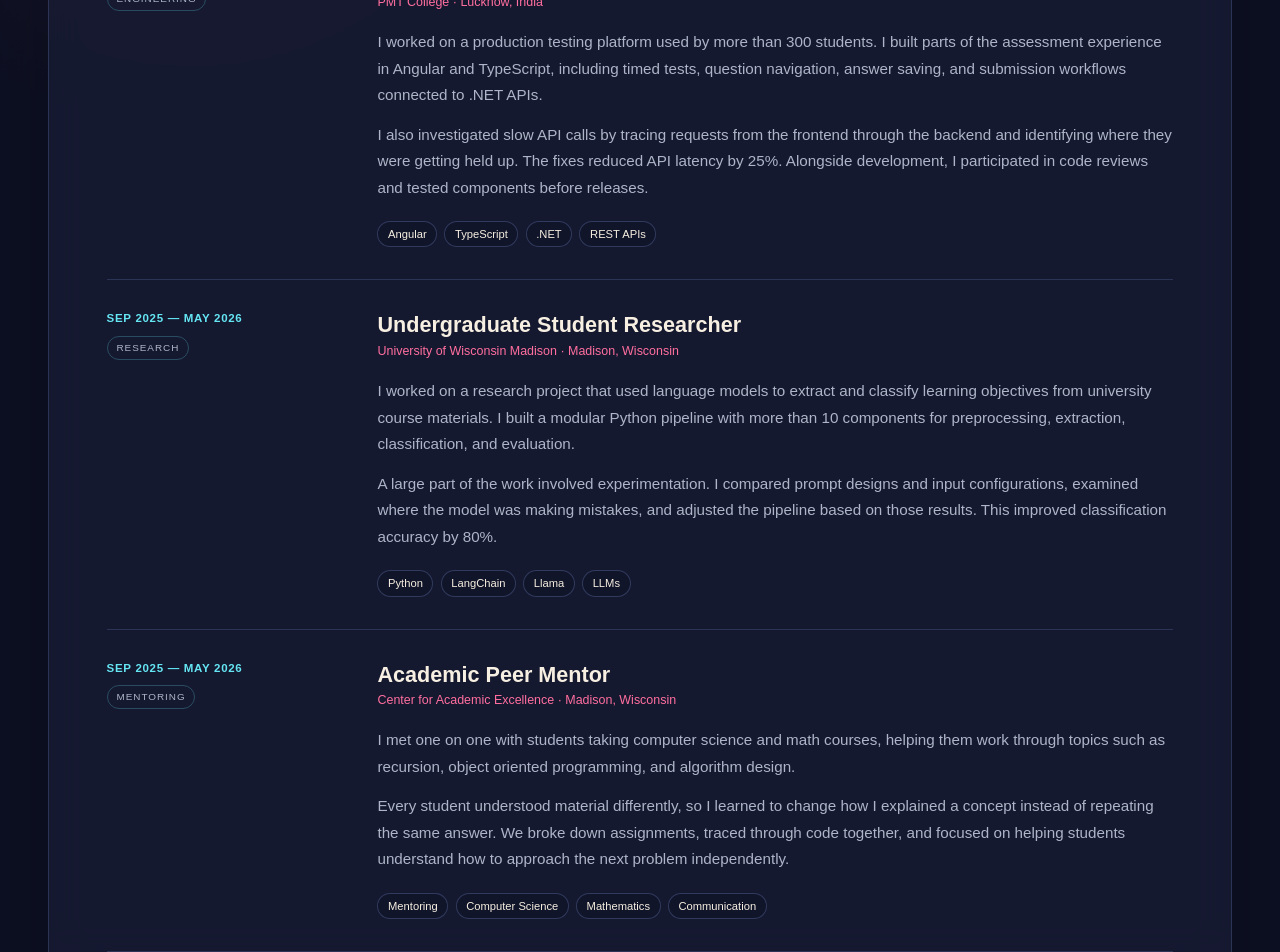
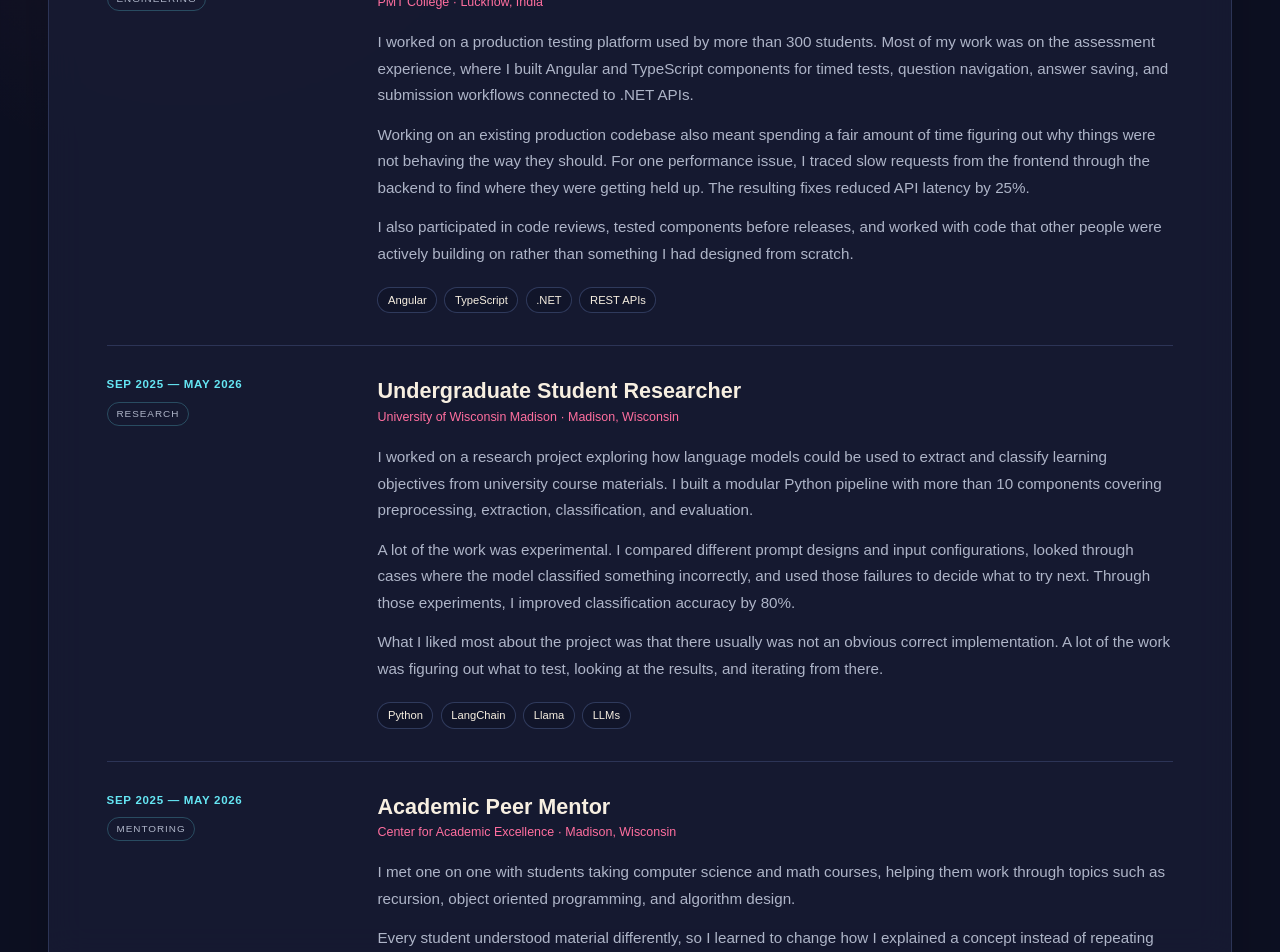
Before and after one commit to anushkaadwivedii/Personal-Website, a React (Vite) app: page /portfolio in a window 1280 px wide. Shown: the part 1840-2792 px from the top of the page. Built offline with nearby package versions, Linux system fonts and the light colour scheme; no server answers.

Commit message:
Fixing descriptions

```diff
--- a/src/data/cityDestinations.ts
+++ b/src/data/cityDestinations.ts
@@ -59,8 +59,9 @@
     description:
       'I built production assessment workflows in Angular and TypeScript, connected them to .NET APIs, and helped reduce API latency by 25%.',
     details: [
-      'I worked on a production testing platform used by more than 300 students. I built parts of the assessment experience in Angular and TypeScript, including timed tests, question navigation, answer saving, and submission workflows connected to .NET APIs.',
-      'I also investigated slow API calls by tracing requests from the frontend through the backend and identifying where they were getting held up. The fixes reduced API latency by 25%. Alongside development, I participated in code reviews and tested components before releases.',
+      'I worked on a production testing platform used by more than 300 students. Most of my work was on the assessment experience, where I built Angular and TypeScript components for timed tests, question navigation, answer saving, and submission workflows connected to .NET APIs.',
+      'Working on an existing production codebase also meant spending a fair amount of time figuring out why things were not behaving the way they should. For one performance issue, I traced slow requests from the frontend through the backend to find where they were getting held up. The resulting fixes reduced API latency by 25%.',
+      'I also participated in code reviews, tested components before releases, and worked with code that other people were actively building on rather than something I had designed from scratch.',
     ],
     context: 'JUN — AUG 2025 · Software Development Engineer Intern · Lucknow, India',
     color: '#59452c',
@@ -79,8 +80,9 @@
     description:
       'I built a modular Python and language-model pipeline for extracting and classifying learning objectives from university course materials.',
     details: [
-      'I worked on a research project that used language models to extract and classify learning objectives from university course materials. I built a modular Python pipeline with more than 10 components for preprocessing, extraction, classification, and evaluation.',
-      'A large part of the work involved experimentation. I compared prompt designs and input configurations, examined where the model was making mistakes, and adjusted the pipeline based on those results. This improved classification accuracy by 80%.',
+      'I worked on a research project exploring how language models could be used to extract and classify learning objectives from university course materials. I built a modular Python pipeline with more than 10 components covering preprocessing, extraction, classification, and evaluation.',
+      'A lot of the work was experimental. I compared different prompt designs and input configurations, looked through cases where the model classified something incorrectly, and used those failures to decide what to try next. Through those experiments, I improved classification accuracy by 80%.',
+      'What I liked most about the project was that there usually was not an obvious correct implementation. A lot of the work was figuring out what to test, looking at the results, and iterating from there.',
     ],
     context: 'SEP 2025 — MAY 2026 · Undergraduate Student Researcher · Madison, Wisconsin',
     color: '#655134',
@@ -100,7 +102,7 @@
       'I mentored students one on one in computer science and mathematics, adapting explanations to how each student understood the material.',
     details: [
       'I met one on one with students taking computer science and math courses, helping them work through topics such as recursion, object oriented programming, and algorithm design.',
-      'Every student understood material differently, so I learned to change how I explained a concept instead of repeating the same answer. We broke down assignments, traced through code together, and focused on helping students understand how to approach the next problem independently.',
+      'Every student understood material differently, so I learned to change how I explained a concept instead of repeating the same answer. We would trace through code, break problems into smaller pieces, and focus on understanding how to approach the next problem independently.',
     ],
     context: 'SEP 2025 — MAY 2026 · Academic Peer Mentor · Madison, Wisconsin',
     color: '#4f402d',
@@ -153,8 +155,6 @@
     buildingPosition: [14.5, 3.7, -31.5],
     buildingScale: [6, 7.4, 12],
     entrancePosition: [14.5, 0, -24.2],
-    metric: '6 stages',
-    metricLabel: 'in the agent workflow',
     skills: ['Python', 'LangGraph', 'FAISS', 'RAG', 'Pytest'],
     links: [
       {
@@ -205,8 +205,6 @@
     buildingPosition: [35.5, 3.4, -31.5],
     buildingScale: [6, 6.8, 12],
     entrancePosition: [35.5, 0, -24.2],
-    metric: '18',
-    metricLabel: 'automated tests',
     skills: ['TypeScript', 'Playwright', 'Zod', 'LLMs', 'Automation'],
     links: [
       {
--- a/src/pages/ClassicPortfolio.css
+++ b/src/pages/ClassicPortfolio.css
@@ -622,9 +622,10 @@
 
 .project-metric strong {
   color: var(--primary);
-  font-size: clamp(1.8rem, 4vw, 2.6rem);
-  line-height: 0.9;
-  letter-spacing: -0.055em;
+  font-size: clamp(1.5rem, 3vw, 2.05rem);
+  font-weight: 650;
+  line-height: 1;
+  letter-spacing: -0.04em;
 }
 
 .project-metric span {
--- a/src/pages/ClassicPortfolio.tsx
+++ b/src/pages/ClassicPortfolio.tsx
@@ -10,8 +10,9 @@
     location: 'Lucknow, India',
     type: 'Engineering',
     description: [
-      'I worked on a production testing platform used by more than 300 students. I built parts of the assessment experience in Angular and TypeScript, including timed tests, question navigation, answer saving, and submission workflows connected to .NET APIs.',
-      'I also investigated slow API calls by tracing requests from the frontend through the backend and identifying where they were getting held up. The fixes reduced API latency by 25%. Alongside development, I participated in code reviews and tested components before releases.',
+      'I worked on a production testing platform used by more than 300 students. Most of my work was on the assessment experience, where I built Angular and TypeScript components for timed tests, question navigation, answer saving, and submission workflows connected to .NET APIs.',
+      'Working on an existing production codebase also meant spending a fair amount of time figuring out why things were not behaving the way they should. For one performance issue, I traced slow requests from the frontend through the backend to find where they were getting held up. The resulting fixes reduced API latency by 25%.',
+      'I also participated in code reviews, tested components before releases, and worked with code that other people were actively building on rather than something I had designed from scratch.',
     ],
     skills: ['Angular', 'TypeScript', '.NET', 'REST APIs'],
   },
@@ -22,8 +23,9 @@
     location: 'Madison, Wisconsin',
     type: 'Research',
     description: [
-      'I worked on a research project that used language models to extract and classify learning objectives from university course materials. I built a modular Python pipeline with more than 10 components for preprocessing, extraction, classification, and evaluation.',
-      'A large part of the work involved experimentation. I compared prompt designs and input configurations, examined where the model was making mistakes, and adjusted the pipeline based on those results. This improved classification accuracy by 80%.',
+      'I worked on a research project exploring how language models could be used to extract and classify learning objectives from university course materials. I built a modular Python pipeline with more than 10 components covering preprocessing, extraction, classification, and evaluation.',
+      'A lot of the work was experimental. I compared different prompt designs and input configurations, looked through cases where the model classified something incorrectly, and used those failures to decide what to try next. Through those experiments, I improved classification accuracy by 80%.',
+      'What I liked most about the project was that there usually was not an obvious correct implementation. A lot of the work was figuring out what to test, looking at the results, and iterating from there.',
     ],
     skills: ['Python', 'LangChain', 'Llama', 'LLMs'],
   },
@@ -35,7 +37,7 @@
     type: 'Mentoring',
     description: [
       'I met one on one with students taking computer science and math courses, helping them work through topics such as recursion, object oriented programming, and algorithm design.',
-      'Every student understood material differently, so I learned to change how I explained a concept instead of repeating the same answer. We broke down assignments, traced through code together, and focused on helping students understand how to approach the next problem independently.',
+      'Every student understood material differently, so I learned to change how I explained a concept instead of repeating the same answer. We would trace through code, break problems into smaller pieces, and focus on understanding how to approach the next problem independently.',
     ],
     skills: ['Mentoring', 'Computer Science', 'Mathematics', 'Communication'],
   },
@@ -98,8 +100,6 @@
       'The workflow is organized into six stages using LangGraph, which made it easier to control how information moves between repository analysis, retrieval, planning, editing, validation, and debugging. I used FAISS for semantic code search so the agent could find relevant files even when the user’s request did not contain the exact identifiers used in the codebase.',
       'I wanted every proposed change to remain reviewable and safe. CodePilot includes path traversal protection, dry run patch previews, structured code editing, and human approval before modifying files. When validation fails, it uses the test output to attempt a bounded repair instead of retrying indefinitely. I tested the system with 35 automated tests, including a multifile change with a twelve test suite and a case where it successfully recovered after one repair attempt.',
     ],
-    metric: '6',
-    metricLabel: 'stage agent workflow',
     skills: ['Python', 'LangGraph', 'FAISS', 'RAG', 'Pytest'],
     images: [],
     links: [
@@ -142,8 +142,6 @@
       'The first execution uses an AI model to understand and operate the interface. Once the task succeeds, LedgerPilot stores the important actions and element locators so later runs can replay the same capability without calling the model again. The replay system uses ranked locators, checkpoints, and bounded retries to handle small changes in the interface without silently performing the wrong action.',
       'I designed the execution system around four possible outcomes: success, business exceptions, recoverable errors, and hard failures. I also added policy guardrails, sensitive data redaction, approval hashing for generated artifacts, and same session human handoff when the automation should not continue independently. The system is covered by 18 unit and browser integration tests across seven test suites.',
     ],
-    metric: '18',
-    metricLabel: 'automated tests',
     skills: ['TypeScript', 'Playwright', 'Zod', 'LLMs', 'Automation'],
     images: [],
     links: [
--- a/src/pages/InteractiveCity.css
+++ b/src/pages/InteractiveCity.css
@@ -634,9 +634,10 @@
 
   .city-location-metric strong {
     color: #65e6f3;
-    font-size: 1.75rem;
-    line-height: 0.9;
-    letter-spacing: -0.04em;
+    font-size: 1.4rem;
+    font-weight: 650;
+    line-height: 1;
+    letter-spacing: -0.03em;
   }
 
   .city-location-metric span {
```
